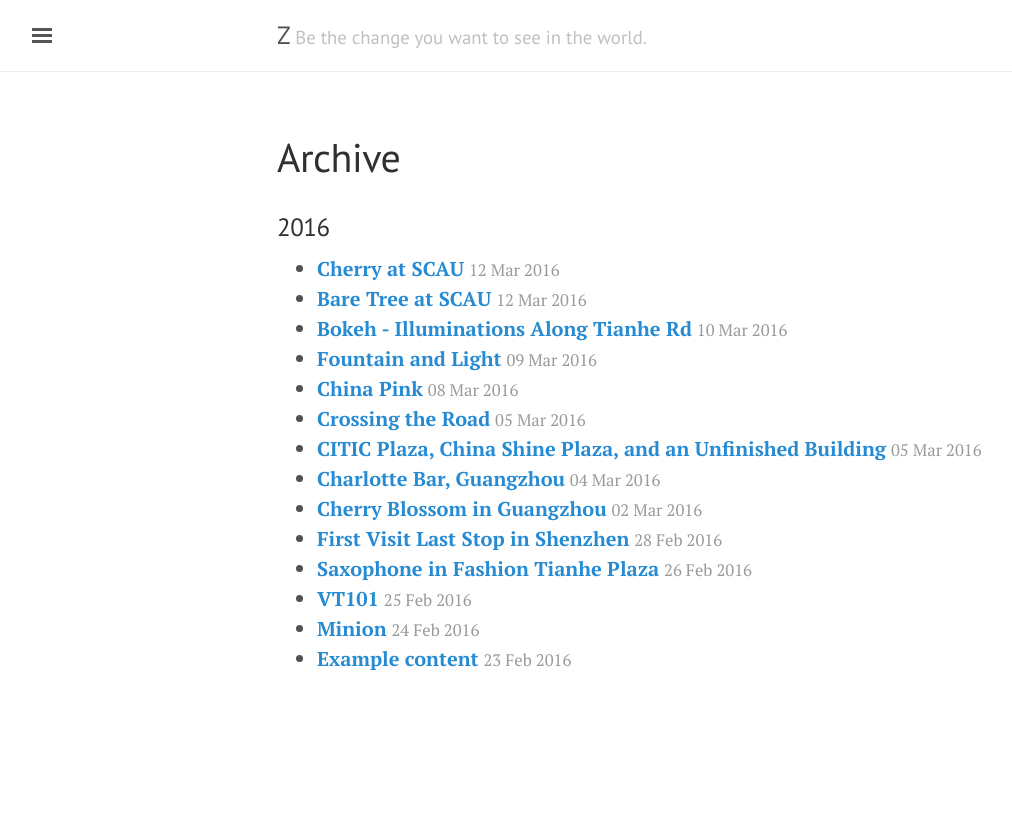
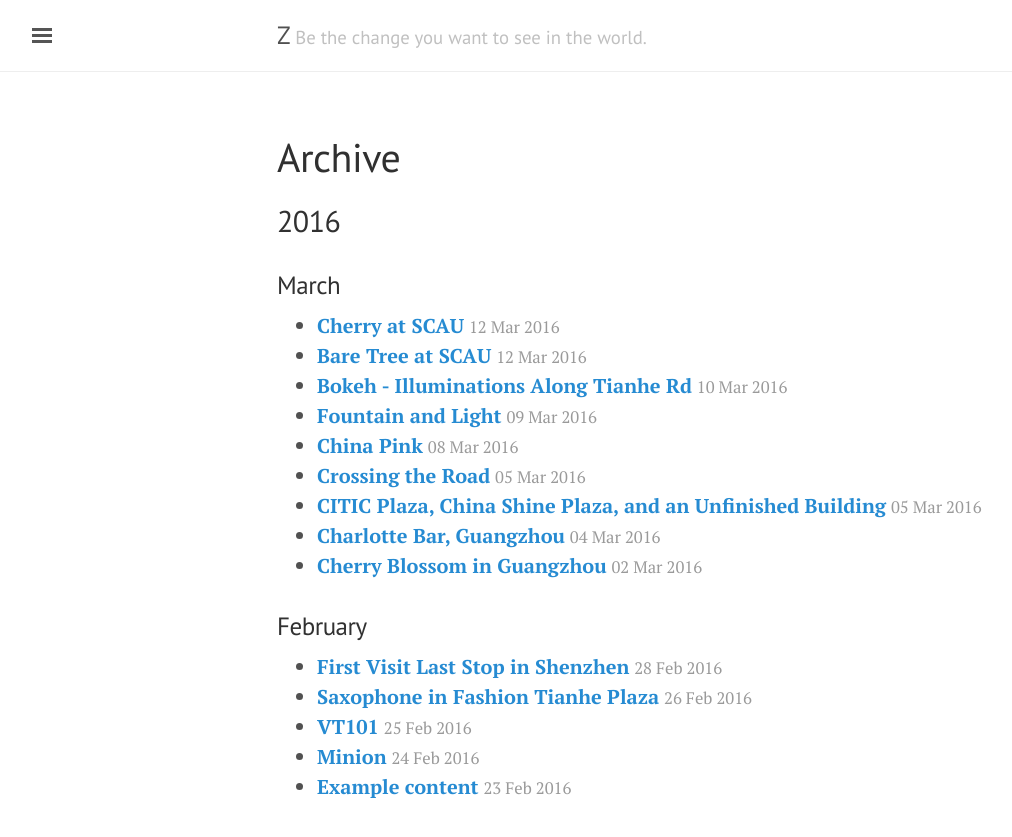
Before and after one commit to comacros/comacros.github.io, a Jekyll site: the page built from archive.md, in a window 1280 px wide. Shown: the top 837 px of the page, without its empty margins (3-1015 px from the left). Built offline with Jekyll 4.4.1, drawn with Linux system fonts in a browser that asks for light colours.

Commit message:
post by month

```diff
--- a/archive.md
+++ b/archive.md
@@ -3,7 +3,9 @@ layout: page
 title: Archive
 ---
 
-### 2016
+## 2016
+
+### March
 
 * [**Cherry at SCAU**](http://xiongzh.com/2016/03/12/Cherry-at-SCAU/) <small style="color:rgb(154,154,154)">12 Mar 2016</small>
 * [**Bare Tree at SCAU**](http://xiongzh.com/2016/03/12/Bare-Tree-at-SCAU/) <small style="color:rgb(154,154,154)">12 Mar 2016</small>
@@ -14,6 +16,9 @@ title: Archive
 * [**CITIC Plaza, China Shine Plaza, and an Unfinished Building**](http://xiongzh.com/2016/03/05/CITIC-Plaza,-China-Shine-Plaza,-and-an-Unfinished-Building/) <small style="color:rgb(154,154,154)">05 Mar 2016</small>
 * [**Charlotte Bar, Guangzhou**](http://xiongzh.com/2016/03/04/Charlotte-Bar-Guangzhou/) <small style="color:rgb(154,154,154)">04 Mar 2016</small>
 * [**Cherry Blossom in Guangzhou**](http://xiongzh.com/2016/03/02/Cherry-Blossom-in-Guangzhou/) <small style="color:rgb(154,154,154)">02 Mar 2016</small>
+
+### February
+
 * [**First Visit Last Stop in Shenzhen**](http://xiongzh.com/2016/02/28/first-visit-last-stop-in-shenzhen/) <small style="color:rgb(154,154,154)">28 Feb 2016</small>
 * [**Saxophone in Fashion Tianhe Plaza**](http://xiongzh.com/2016/02/26/saxophone-in-fashion-tianhe-plaza/) <small style="color:rgb(154,154,154)">26 Feb 2016</small>
 * [**VT101**](http://xiongzh.com/2016/02/25/VT101/) <small style="color:rgb(154,154,154)">25 Feb 2016</small>
```
